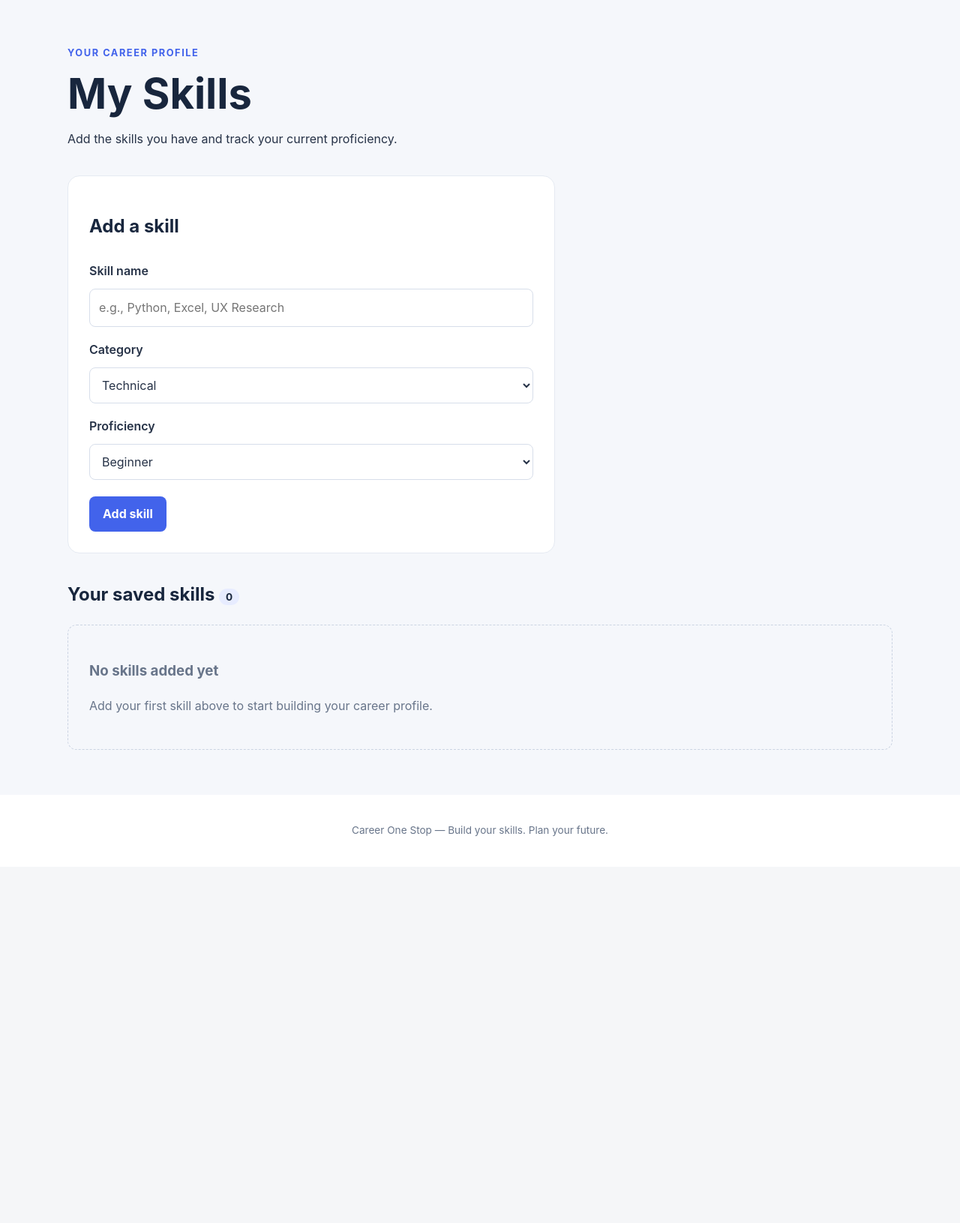
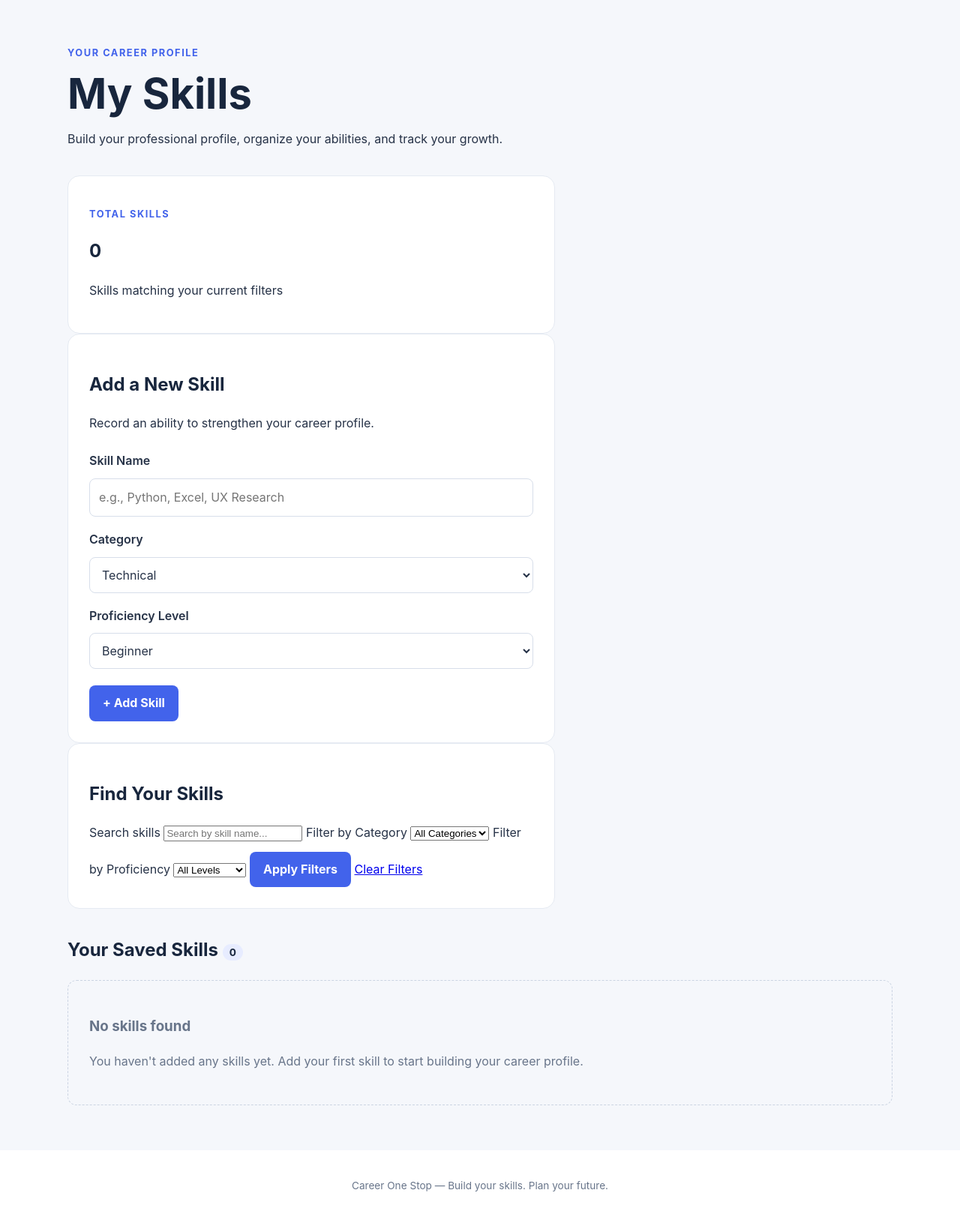
Before and after one commit to tooflykayy/career-one-stop, a Flask app: page /skills in a window 1280 px wide. Shown: the part 72-1703 px from the top of the page at 75% size. Before the commit the page ends 1187 px from the top, so only its background shows below. Run offline with Flask 3, Linux system fonts and the light colour scheme.

Commit message:
Revise skill management text and labels
Updated text for clarity and improved user guidance in the skills management section.

```diff
--- a/templates/skills.html
+++ b/templates/skills.html
@@ -1,73 +1,210 @@
+
 {% extends "base.html" %}
 
 {% block title %}My Skills | Career One Stop{% endblock %}
 
 {% block content %}
+
 <section class="page-heading">
     <p class="eyebrow">YOUR CAREER PROFILE</p>
     <h1>My Skills</h1>
-    <p>Add the skills you have and track your current proficiency.</p>
+    <p>Build your professional profile, organize your abilities, and track your growth.</p>
 </section>
 
+<!-- Flash Messages -->
 {% with messages = get_flashed_messages(with_categories=true) %}
     {% for category, message in messages %}
         <div class="notice {{ category }}">{{ message }}</div>
     {% endfor %}
 {% endwith %}
 
+
+<!-- Skills Overview -->
+<section class="skills-overview">
+    <div class="panel">
+        <p class="eyebrow">TOTAL SKILLS</p>
+        <h2>{{ skills|length }}</h2>
+        <p>Skills matching your current filters</p>
+    </div>
+</section>
+
+
+<!-- Add Skill Form -->
 <section class="panel">
-    <h2>Add a skill</h2>
+    <h2>Add a New Skill</h2>
+    <p>Record an ability to strengthen your career profile.</p>
+
     <form method="POST" action="{{ url_for('skills') }}" class="skill-form">
-        <label for="name">Skill name</label>
-        <input id="name" name="name" maxlength="100"
-               placeholder="e.g., Python, Excel, UX Research" required>
+
+        <label for="name">Skill Name</label>
+        <input
+            type="text"
+            id="name"
+            name="name"
+            maxlength="100"
+            placeholder="e.g., Python, Excel, UX Research"
+            required
+        >
 
         <label for="category">Category</label>
         <select id="category" name="category">
-            <option>Technical</option>
-            <option>Data & Analytics</option>
-            <option>Cybersecurity</option>
-            <option>Design & UX</option>
-            <option>Communication</option>
-            <option>Leadership</option>
-            <option>Other</option>
+            <option value="Technical">Technical</option>
+            <option value="Data & Analytics">Data & Analytics</option>
+            <option value="Cybersecurity">Cybersecurity</option>
+            <option value="Design & UX">Design & UX</option>
+            <option value="Communication">Communication</option>
+            <option value="Leadership">Leadership</option>
+            <option value="Other">Other</option>
         </select>
 
-        <label for="proficiency">Proficiency</label>
+        <label for="proficiency">Proficiency Level</label>
         <select id="proficiency" name="proficiency">
-            <option>Beginner</option>
-            <option>Intermediate</option>
-            <option>Advanced</option>
+            <option value="Beginner">Beginner</option>
+            <option value="Intermediate">Intermediate</option>
+            <option value="Advanced">Advanced</option>
         </select>
 
-        <button type="submit" class="primary-button">Add skill</button>
+        <button type="submit" class="primary-button">
+            + Add Skill
+        </button>
+
     </form>
 </section>
 
+
+<!-- Search and Filters -->
+<section class="panel">
+    <h2>Find Your Skills</h2>
+
+    <form method="GET" action="{{ url_for('skills') }}" class="filter-form">
+
+        <label for="search">Search skills</label>
+        <input
+            type="text"
+            id="search"
+            name="search"
+            placeholder="Search by skill name..."
+            value="{{ search }}"
+        >
+
+        <label for="category-filter">Filter by Category</label>
+        <select id="category-filter" name="category">
+            <option value="">All Categories</option>
+
+            {% for category in categories %}
+                <option value="{{ category }}"
+                    {% if category_filter == category %}selected{% endif %}>
+                    {{ category }}
+                </option>
+            {% endfor %}
+        </select>
+
+        <label for="proficiency-filter">Filter by Proficiency</label>
+        <select id="proficiency-filter" name="proficiency">
+            <option value="">All Levels</option>
+
+            <option value="Beginner"
+                {% if proficiency_filter == "Beginner" %}selected{% endif %}>
+                Beginner
+            </option>
+
+            <option value="Intermediate"
+                {% if proficiency_filter == "Intermediate" %}selected{% endif %}>
+                Intermediate
+            </option>
+
+            <option value="Advanced"
+                {% if proficiency_filter == "Advanced" %}selected{% endif %}>
+                Advanced
+            </option>
+        </select>
+
+        <button type="submit" class="primary-button">
+            Apply Filters
+        </button>
+
+        <a href="{{ url_for('skills') }}" class="secondary-button">
+            Clear Filters
+        </a>
+
+    </form>
+</section>
+
+
+<!-- Saved Skills -->
 <section class="skills-section">
-    <h2>Your saved skills <span class="count">{{ skills|length }}</span></h2>
+
+    <h2>
+        Your Saved Skills
+        <span class="count">{{ skills|length }}</span>
+    </h2>
 
     {% if skills %}
+
         <div class="saved-skills">
+
             {% for skill in skills %}
+
                 <article class="saved-skill">
-                    <div>
+
+                    <div class="skill-information">
+
                         <h3>{{ skill.name }}</h3>
-                        <p>{{ skill.category }} · {{ skill.proficiency }}</p>
+
+                        <p>{{ skill.category }}</p>
+
+                        <span class="proficiency-badge {{ skill.proficiency|lower }}">
+                            {{ skill.proficiency }}
+                        </span>
+
                     </div>
-                    <form method="POST"
-                          action="{{ url_for('delete_skill', skill_id=skill.id) }}"
-                          onsubmit="return confirm('Remove this skill?');">
-                        <button type="submit" class="delete-button">Remove</button>
-                    </form>
+
+                    <div class="skill-actions">
+
+                        <a
+                            href="{{ url_for('edit_skill', skill_id=skill.id) }}"
+                            class="secondary-button">
+                            Edit
+                        </a>
+
+                        <form
+                            method="POST"
+                            action="{{ url_for('delete_skill', skill_id=skill.id) }}"
+                            onsubmit="return confirm('Are you sure you want to remove this skill?');">
+
+                            <button type="submit" class="delete-button">
+                                Remove
+                            </button>
+
+                        </form>
+
+                    </div>
+
                 </article>
+
             {% endfor %}
+
         </div>
+
     {% else %}
+
         <div class="empty-state">
-            <h3>No skills added yet</h3>
-            <p>Add your first skill above to start building your career profile.</p>
+
+            <h3>No skills found</h3>
+
+            {% if search or category_filter or proficiency_filter %}
+                <p>Try changing your search or filters to find your saved skills.</p>
+                <a href="{{ url_for('skills') }}" class="secondary-button">
+                    View All Skills
+                </a>
+            {% else %}
+                <p>You haven't added any skills yet. Add your first skill to start building your career profile.</p>
+            {% endif %}
+
         </div>
+
     {% endif %}
+
 </section>
+
 {% endblock %}
```
